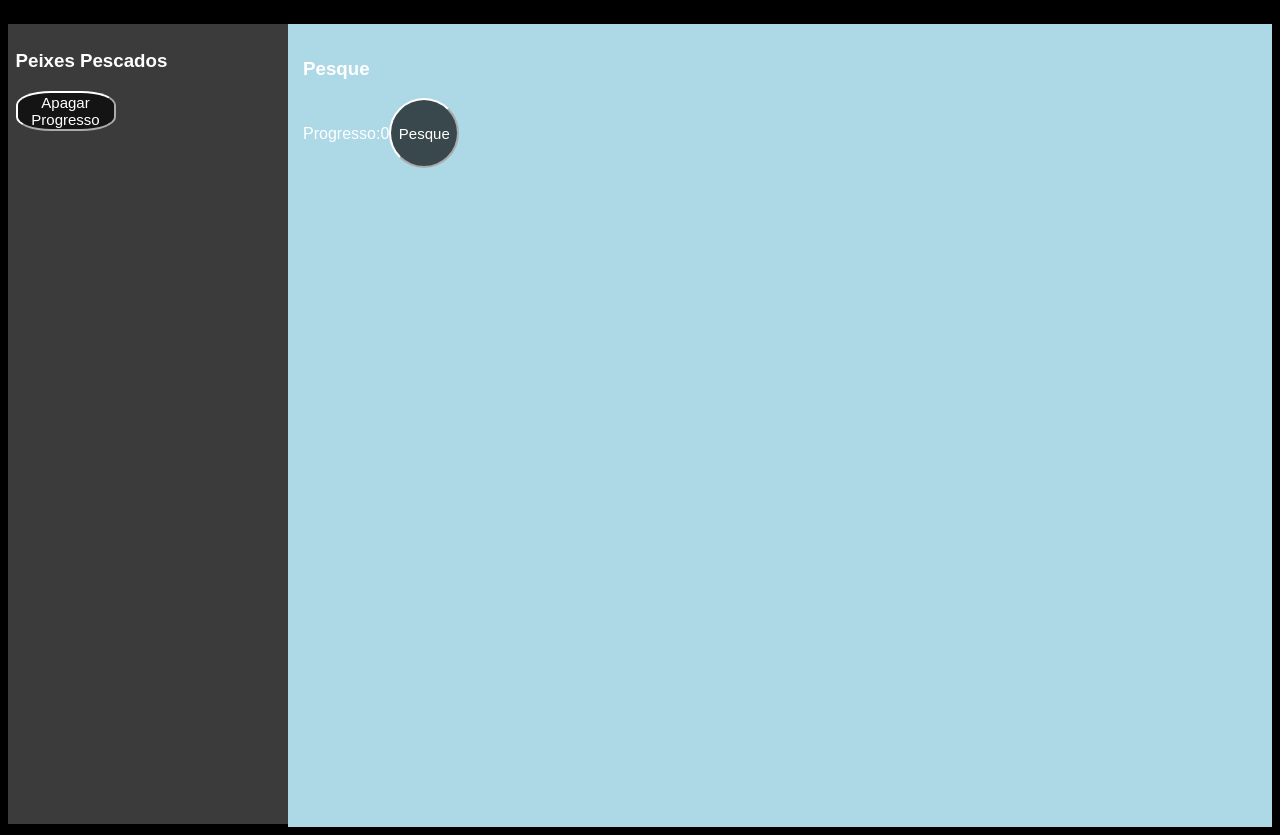
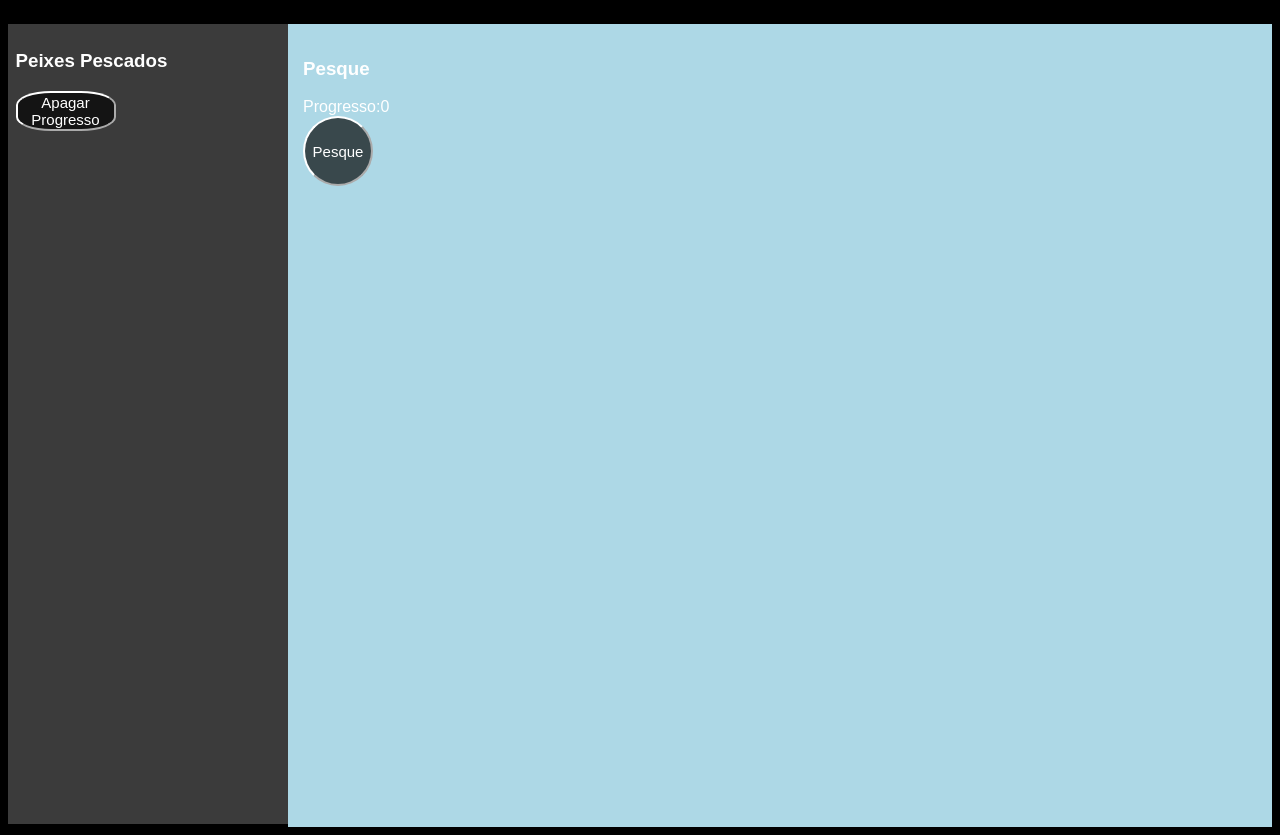
Before and after one commit to TinyVirtual/projects.io, a plain HTML site: page fisch.html in a window 1280 px wide. Shown: the part 57-892 px from the top of the page. Drawn offline with Linux system fonts and the light colour scheme.

Commit message:
Update fisch.html

```diff
--- a/fisch.html
+++ b/fisch.html
@@ -44,4 +44,4 @@ background: #000;
 }
 </style></head><body><header><center style="
 "><h1>fisch html</h1></center></header><div class="galery" ><h3>Peixes Pescados</h3><button class="buttonn" id="delete" style="position: relative;">Apagar Progresso</button><ul id="galery"></ul></div><div class="box" style="
-"><h3>Pesque</h3><a>Progresso:</a><a id="prog">0</a><button class="button" id="click" style="position: relative;">Pesque</button></div><script src="fisch_scr.js"></script></body></html>
+"><h3>Pesque</h3><a>Progresso:</a><a id="prog">0</a><br><button class="button" id="click" style="position: relative;">Pesque</button></div><script src="fisch_scr.js"></script></body></html>
```
